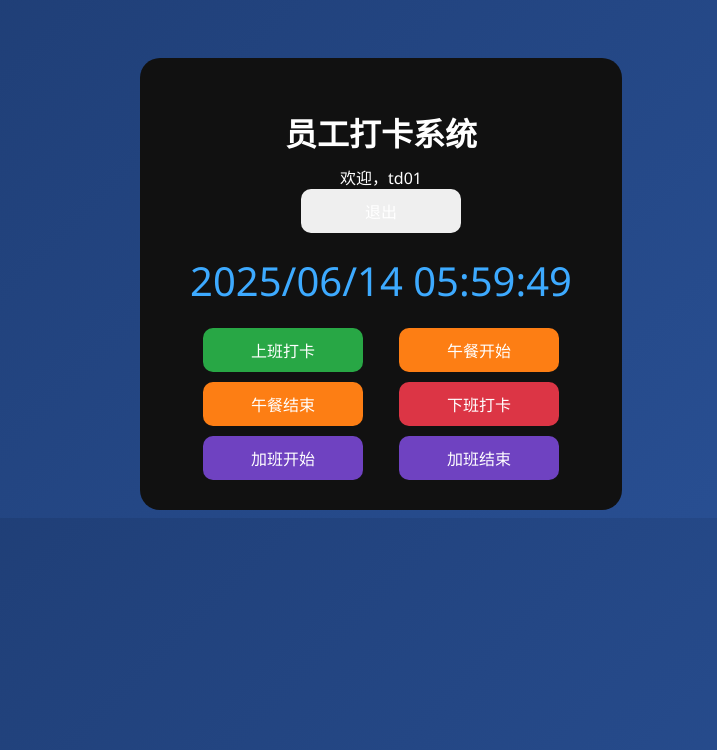
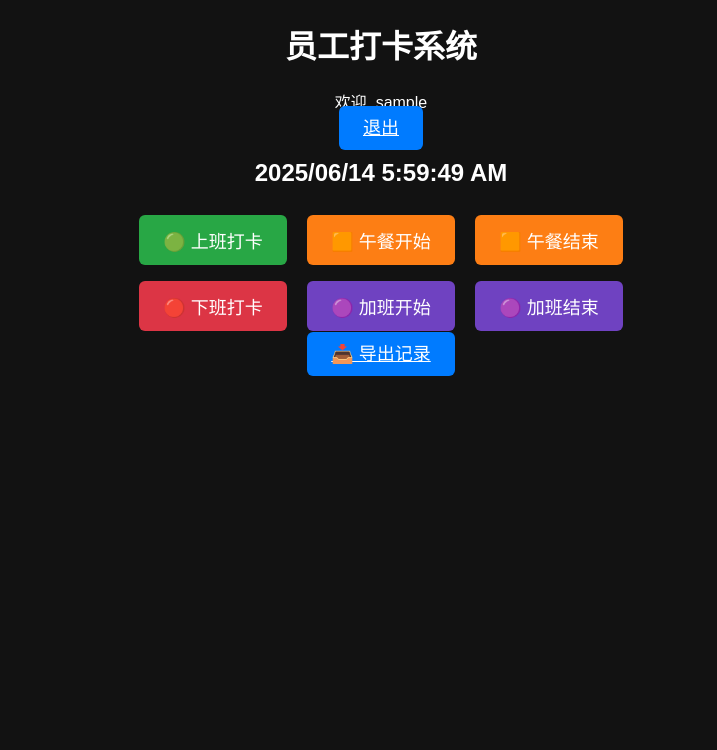
Before and after one commit to TDSUPPLY/Clock-in, a Flask app: page / in a window 1280 px wide. Shown: the top 750 px of the page, without its empty margins (259-976 px from the left). Run offline with Flask 3, Linux system fonts and the light colour scheme; the visitor is signed in with stand-in values (Sample User, id 1).

Commit message:
Add files via upload

```diff
--- a/templates/index.html
+++ b/templates/index.html
@@ -1,85 +1,46 @@
 <!DOCTYPE html>
-<html lang="zh">
+<html>
 <head>
     <meta charset="UTF-8">
     <title>员工打卡系统</title>
     <style>
-        body {
-            background: linear-gradient(135deg, #1e3c72 0%, #2a5298 100%);
-            color: white;
-            font-family: "Segoe UI", sans-serif;
-            display: flex;
-            flex-direction: column;
-            align-items: center;
-            padding-top: 50px;
+        body { background-color: #121212; color: white; font-family: sans-serif; text-align: center; }
+        .btn { padding: 12px 24px; font-size: 18px; margin: 8px; border: none; border-radius: 6px; cursor: pointer; }
+        .btn-green { background-color: #28a745; color: white; }
+        .btn-orange { background-color: #fd7e14; color: white; }
+        .btn-red { background-color: #dc3545; color: white; }
+        .btn-purple { background-color: #6f42c1; color: white; }
+        .btn-blue { background-color: #007bff; color: white; }
+    </style>
+    <script>
+        function send(type) {
+            fetch('/api/attendance', {
+                method: 'POST',
+                headers: { 'Content-Type': 'application/json' },
+                body: JSON.stringify({ type })
+            })
+            .then(res => res.json())
+            .then(data => alert(data.message));
         }
-        .container {
-            background: #111;
-            padding: 30px 50px;
-            border-radius: 20px;
-            text-align: center;
-        }
-        h1 {
-            margin-bottom: 10px;
-            font-size: 2em;
-        }
-        .clock {
-            font-size: 2.5em;
-            color: #3daaff;
-            margin: 20px 0;
-        }
-        .btn-group {
-            display: grid;
-            grid-template-columns: repeat(2, 1fr);
-            gap: 10px;
-            justify-items: center;
-        }
-        button {
-            padding: 10px 20px;
-            border: none;
-            border-radius: 10px;
-            font-size: 1em;
-            color: white;
-            cursor: pointer;
-            width: 160px;
-        }
-        .green { background-color: #28a745; }
-        .orange { background-color: #fd7e14; }
-        .red { background-color: #dc3545; }
-        .purple { background-color: #6f42c1; }
-    </style>
+        setInterval(() => {
+            const now = new Date();
+            document.getElementById('clock').textContent =
+                now.getFullYear() + '/' + String(now.getMonth()+1).padStart(2, '0') + '/' + String(now.getDate()).padStart(2, '0') +
+                ' ' + now.toLocaleTimeString();
+        }, 1000);
+    </script>
 </head>
 <body>
-<div class="container">
     <h1>员工打卡系统</h1>
-    <div>欢迎，td01</div>
-    <button onclick="logout()">退出</button>
-    <div class="clock" id="clock"></div>
-    <div class="btn-group">
-        <button class="green">上班打卡</button>
-        <button class="orange">午餐开始</button>
-        <button class="orange">午餐结束</button>
-        <button class="red">下班打卡</button>
-        <button class="purple">加班开始</button>
-        <button class="purple">加班结束</button>
-    </div>
-</div>
-<script>
-function updateClock() {
-    const now = new Date();
-    const str = now.getFullYear() + "/" +
-                String(now.getMonth() + 1).padStart(2, '0') + "/" +
-                String(now.getDate()).padStart(2, '0') + " " +
-                String(now.getHours()).padStart(2, '0') + ":" +
-                String(now.getMinutes()).padStart(2, '0') + ":" +
-                String(now.getSeconds()).padStart(2, '0');
-    document.getElementById("clock").innerText = str;
-}
-setInterval(updateClock, 1000);
-updateClock();
-function logout() {
-    window.location.href = "/logout";
-}
-</script>
+    <div>欢迎, {{ username }}</div>
+    <a href="/logout" class="btn btn-blue">退出</a>
+    <h2 id="clock"></h2>
+    <button class="btn btn-green" onclick="send('上班打卡')">🟢 上班打卡</button>
+    <button class="btn btn-orange" onclick="send('午餐开始')">🟧 午餐开始</button>
+    <button class="btn btn-orange" onclick="send('午餐结束')">🟧 午餐结束</button><br>
+    <button class="btn btn-red" onclick="send('下班打卡')">🔴 下班打卡</button>
+    <button class="btn btn-purple" onclick="send('加班开始')">🟣 加班开始</button>
+    <button class="btn btn-purple" onclick="send('加班结束')">🟣 加班结束</button><br>
+    <a href="/export" class="btn btn-blue">📥 导出记录</a>
 </body>
 </html>
```
Also changed, not shown: templates/login.html (+8 -9 lines), templates/register.html (+8 -9 lines).
